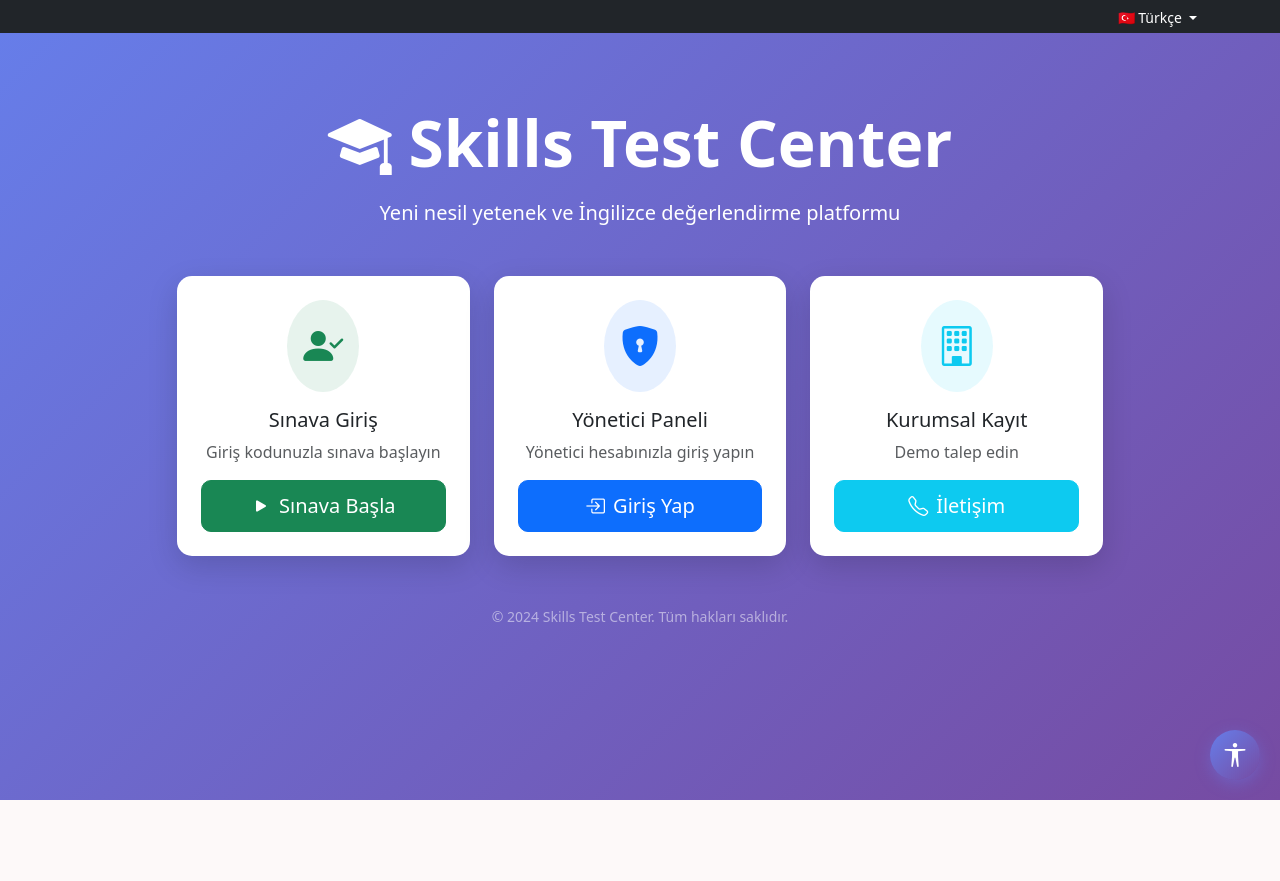
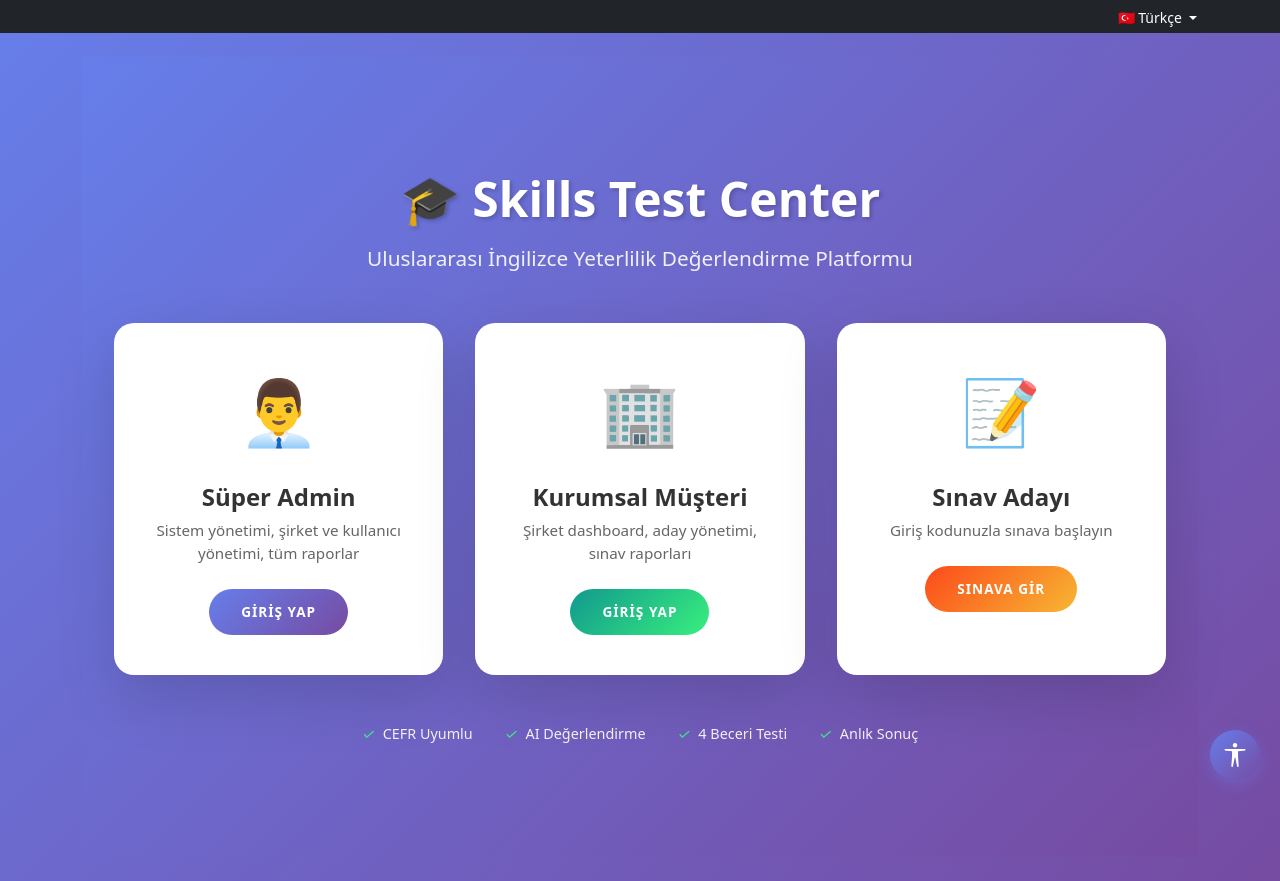
Before and after one commit to ayyildizemrah88/ingilizcetesti, a Flask app: template templates/index.html in a window 1280 px wide. Before the commit the page ends 800 px from the top, so only its background shows below. Run offline with Flask 3, Linux system fonts and the light colour scheme; the template is opened without the code that fills it, so the values that code supplies are empty; some libraries are stand-ins or nearby versions.

Commit message:
Update index.html

```diff
--- a/templates/index.html
+++ b/templates/index.html
@@ -1,63 +1,169 @@
 {% extends "base.html" %}
-{% block title %}Skills Test Center - Ana Sayfa{% endblock %}
+{% block title %}Skills Test Center - İngilizce Yeterlilik Sınavı{% endblock %}
 
 {% block content %}
-<div class="row justify-content-center mt-5">
-    <div class="col-lg-10">
-        <div class="text-center text-white mb-5">
-            <h1 class="display-3 fw-bold mb-3"><i class="bi bi-mortarboard-fill"></i> Skills Test Center</h1>
-            <p class="lead">Yeni nesil yetenek ve İngilizce değerlendirme platformu</p>
+<style>
+    .hero-section {
+        background: linear-gradient(135deg, #667eea 0%, #764ba2 100%);
+        min-height: 100vh;
+        display: flex;
+        align-items: center;
+        justify-content: center;
+        padding: 2rem;
+    }
+
+    .hero-container {
+        max-width: 1200px;
+        width: 100%;
+    }
+
+    .hero-title {
+        color: white;
+        font-size: 3rem;
+        font-weight: 700;
+        text-align: center;
+        margin-bottom: 1rem;
+        text-shadow: 2px 2px 4px rgba(0,0,0,0.2);
+    }
+
+    .hero-subtitle {
+        color: rgba(255,255,255,0.9);
+        font-size: 1.3rem;
+        text-align: center;
+        margin-bottom: 3rem;
+    }
+
+    .login-cards {
+        display: grid;
+        grid-template-columns: repeat(auto-fit, minmax(280px, 1fr));
+        gap: 2rem;
+        margin-top: 2rem;
+    }
+
+    .login-card {
+        background: white;
+        border-radius: 20px;
+        padding: 2.5rem;
+        text-align: center;
+        box-shadow: 0 20px 60px rgba(0,0,0,0.15);
+        transition: transform 0.3s ease, box-shadow 0.3s ease;
+        text-decoration: none;
+        color: inherit;
+        display: block;
+    }
+
+    .login-card:hover {
+        transform: translateY(-10px);
+        box-shadow: 0 30px 80px rgba(0,0,0,0.2);
+    }
+
+    .login-card-icon {
+        font-size: 4rem;
+        margin-bottom: 1.5rem;
+    }
+
+    .login-card-title {
+        font-size: 1.5rem;
+        font-weight: 600;
+        color: #333;
+        margin-bottom: 0.5rem;
+    }
+
+    .login-card-desc {
+        color: #666;
+        font-size: 0.95rem;
+        margin-bottom: 1.5rem;
+    }
+
+    .login-card-btn {
+        display: inline-block;
+        padding: 0.8rem 2rem;
+        border-radius: 30px;
+        font-weight: 600;
+        text-transform: uppercase;
+        letter-spacing: 1px;
+        font-size: 0.85rem;
+        transition: all 0.3s ease;
+    }
+
+    .btn-admin {
+        background: linear-gradient(135deg, #667eea 0%, #764ba2 100%);
+        color: white;
+    }
+
+    .btn-customer {
+        background: linear-gradient(135deg, #11998e 0%, #38ef7d 100%);
+        color: white;
+    }
+
+    .btn-candidate {
+        background: linear-gradient(135deg, #fc4a1a 0%, #f7b733 100%);
+        color: white;
+    }
+
+    .login-card:hover .login-card-btn {
+        transform: scale(1.05);
+    }
+
+    .features-badge {
+        display: flex;
+        justify-content: center;
+        gap: 2rem;
+        margin-top: 3rem;
+        flex-wrap: wrap;
+    }
+
+    .feature-item {
+        color: rgba(255,255,255,0.9);
+        display: flex;
+        align-items: center;
+        gap: 0.5rem;
+        font-size: 0.9rem;
+    }
+
+    .feature-item i {
+        color: #38ef7d;
+    }
+
+    @media (max-width: 768px) {
+        .hero-title { font-size: 2rem; }
+        .hero-subtitle { font-size: 1rem; }
+    }
+</style>
+
+<div class="hero-section">
+    <div class="hero-container">
+        <h1 class="hero-title">🎓 Skills Test Center</h1>
+        <p class="hero-subtitle">Uluslararası İngilizce Yeterlilik Değerlendirme Platformu</p>
+
+        <div class="login-cards">
+            <a href="{{ url_for('auth.login') }}" class="login-card">
+                <div class="login-card-icon">👨‍💼</div>
+                <h3 class="login-card-title">Süper Admin</h3>
+                <p class="login-card-desc">Sistem yönetimi, şirket ve kullanıcı yönetimi, tüm raporlar</p>
+                <span class="login-card-btn btn-admin">Giriş Yap</span>
+            </a>
+
+            <a href="{{ url_for('auth.login') }}" class="login-card">
+                <div class="login-card-icon">🏢</div>
+                <h3 class="login-card-title">Kurumsal Müşteri</h3>
+                <p class="login-card-desc">Şirket dashboard, aday yönetimi, sınav raporları</p>
+                <span class="login-card-btn btn-customer">Giriş Yap</span>
+            </a>
+
+            <a href="{{ url_for('auth.sinav_giris') }}" class="login-card">
+                <div class="login-card-icon">📝</div>
+                <h3 class="login-card-title">Sınav Adayı</h3>
+                <p class="login-card-desc">Giriş kodunuzla sınava başlayın</p>
+                <span class="login-card-btn btn-candidate">Sınava Gir</span>
+            </a>
         </div>
 
-        <div class="row g-4 justify-content-center">
-            <div class="col-md-4">
-                <div class="card h-100 border-0">
-                    <div class="card-body text-center p-4">
-                        <div class="bg-success bg-opacity-10 rounded-circle d-inline-flex p-3 mb-3">
-                            <i class="bi bi-person-check-fill text-success" style="font-size: 2.5rem;"></i>
-                        </div>
-                        <h5 class="card-title">Sınava Giriş</h5>
-                        <p class="text-muted">Giriş kodunuzla sınava başlayın</p>
-                        <a href="{{ url_for('auth.sinav_giris') }}" class="btn btn-success btn-lg w-100">
-                            <i class="bi bi-play-fill me-2"></i>Sınava Başla
-                        </a>
-                    </div>
-                </div>
-            </div>
-
-            <div class="col-md-4">
-                <div class="card h-100 border-0">
-                    <div class="card-body text-center p-4">
-                        <div class="bg-primary bg-opacity-10 rounded-circle d-inline-flex p-3 mb-3">
-                            <i class="bi bi-shield-lock-fill text-primary" style="font-size: 2.5rem;"></i>
-                        </div>
-                        <h5 class="card-title">Yönetici Paneli</h5>
-                        <p class="text-muted">Yönetici hesabınızla giriş yapın</p>
-                        <a href="/login" class="btn btn-primary btn-lg w-100">
-                            <i class="bi bi-box-arrow-in-right me-2"></i>Giriş Yap
-                        </a>
-                    </div>
-                </div>
-            </div>
-
-            <div class="col-md-4">
-                <div class="card h-100 border-0">
-                    <div class="card-body text-center p-4">
-                        <div class="bg-info bg-opacity-10 rounded-circle d-inline-flex p-3 mb-3">
-                            <i class="bi bi-building text-info" style="font-size: 2.5rem;"></i>
-                        </div>
-                        <h5 class="card-title">Kurumsal Kayıt</h5>
-                        <p class="text-muted">Demo talep edin</p>
-                        <a href="/company/onboard" class="btn btn-info btn-lg w-100 text-white">
-                            <i class="bi bi-telephone me-2"></i>İletişim
-                        </a>
-                    </div>
-                </div>
-            </div>
-        </div>
-
-        <div class="text-center text-white-50 mt-5">
-            <small>© 2024 Skills Test Center. Tüm hakları saklıdır.</small>
+        <div class="features-badge">
+            <div class="feature-item"><i>✓</i> CEFR Uyumlu</div>
+            <div class="feature-item"><i>✓</i> AI Değerlendirme</div>
+            <div class="feature-item"><i>✓</i> 4 Beceri Testi</div>
+            <div class="feature-item"><i>✓</i> Anlık Sonuç</div>
         </div>
     </div>
 </div>
```
